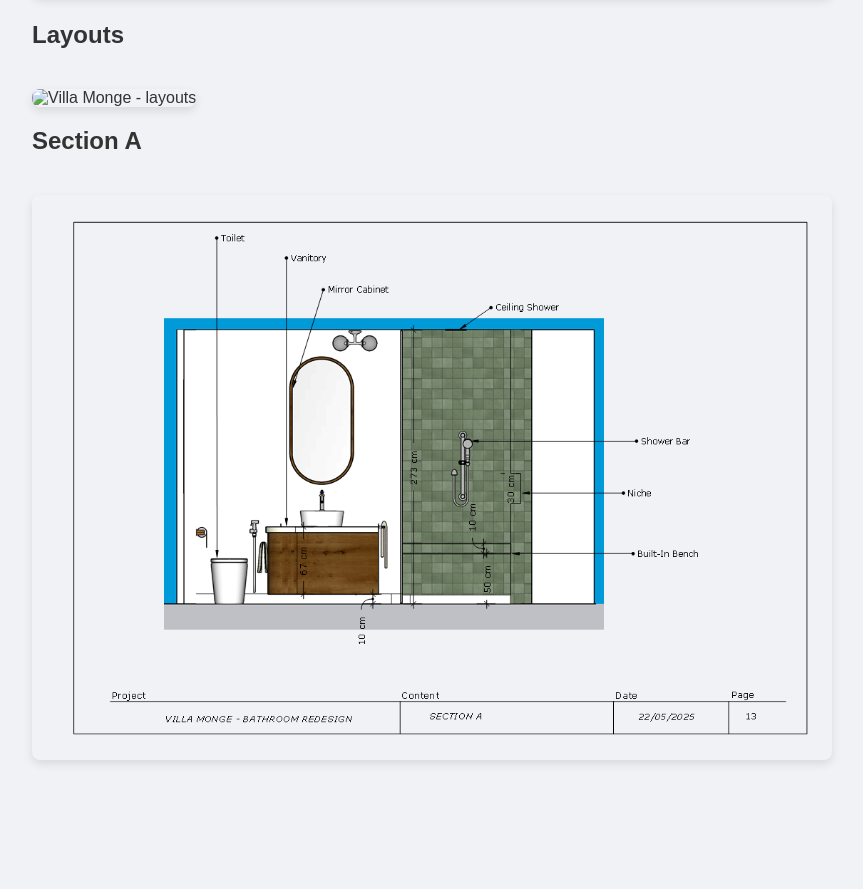
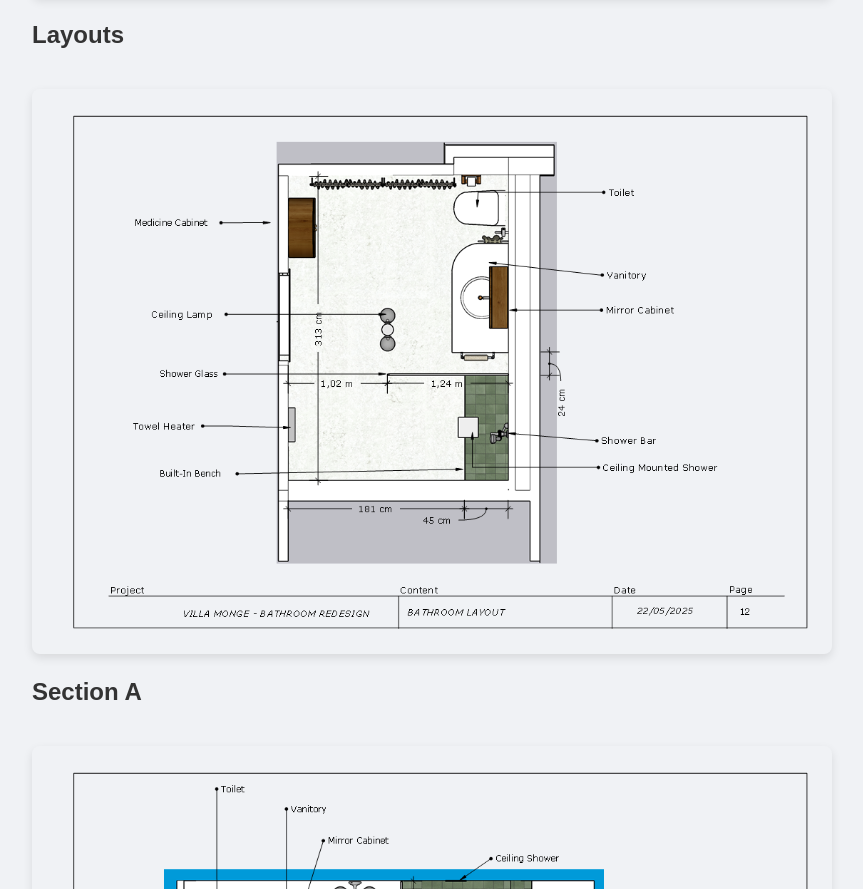
Before and after one commit to carlaborda/portfolio, a plain HTML site: page villa-monge.html in a window 1280 px wide. Shown: the part 1725-2614 px from the top of the page, without its empty margins (208-1071 px from the left). Before the commit the page ends 2529 px from the top, so only its background shows below. Drawn offline with Linux system fonts and the light colour scheme.

Commit message:
Update villa-monge.html

```diff
--- a/villa-monge.html
+++ b/villa-monge.html
@@ -70,7 +70,7 @@
     <img src="imagenespf/moodboardbaño.png" alt="Villa Monge - moodboards" />
 
     <h2>Layouts</h2>
-    <img src="imagenespf/layoutbath.png" alt="Villa Monge - layouts" />
+    <img src="imagenespf/layoutplantabath.png" alt="Villa Monge - layouts" />
     <h2>Section A</h2>
     <img src="imagenespf/layoutsectiona.png" alt="Villa Monge - layouts" />
 
```
